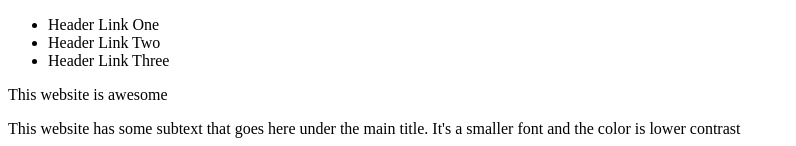
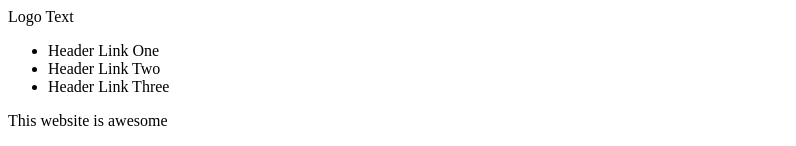
Before and after one commit to denzellgibson/odin-landing-page, a plain HTML site: page index.html in a window 1280 px wide. Shown: the top 146 px of the page, without its empty margins (0-796 px from the left). Drawn offline with Linux system fonts and the light colour scheme.

Commit message:
Add missing logo text to index.html

```diff
--- a/index.html
+++ b/index.html
@@ -5,6 +5,7 @@
     <title>The Huggin Company</title>
     <body>
         <div class="header">
+            <div class="logo">Logo Text</div>
             <ul class="header-links">
                 <li>Header Link One</li>
                 <li>Header Link Two</li>
```
